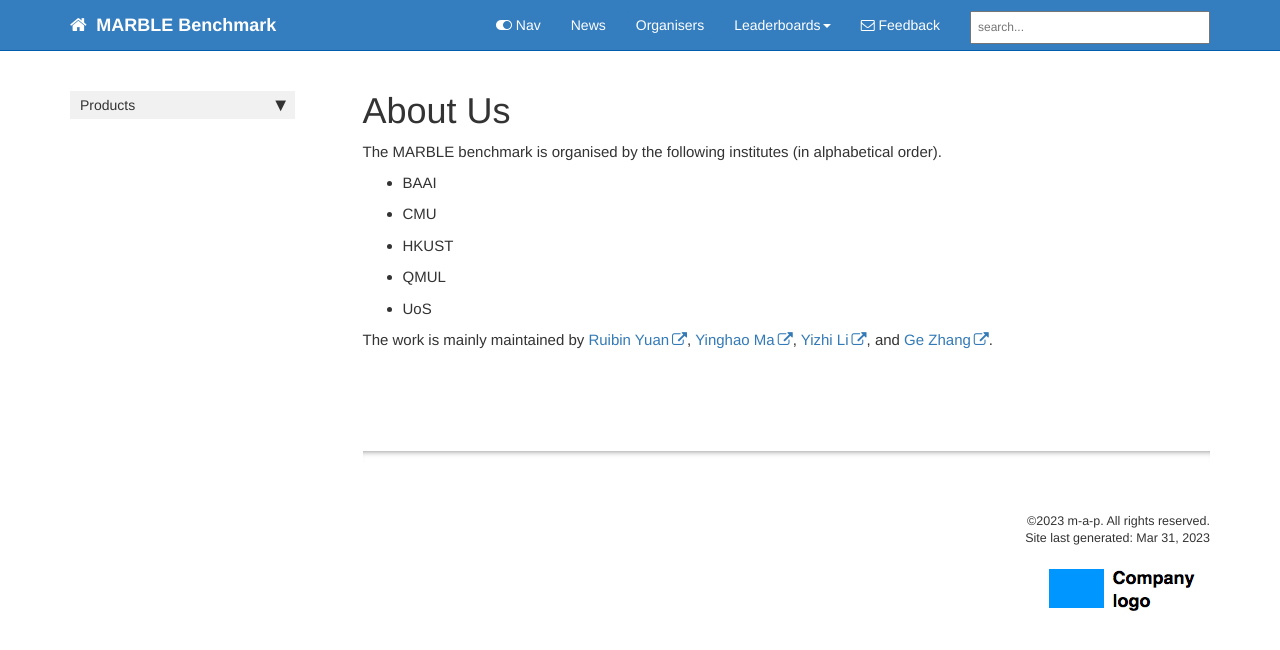
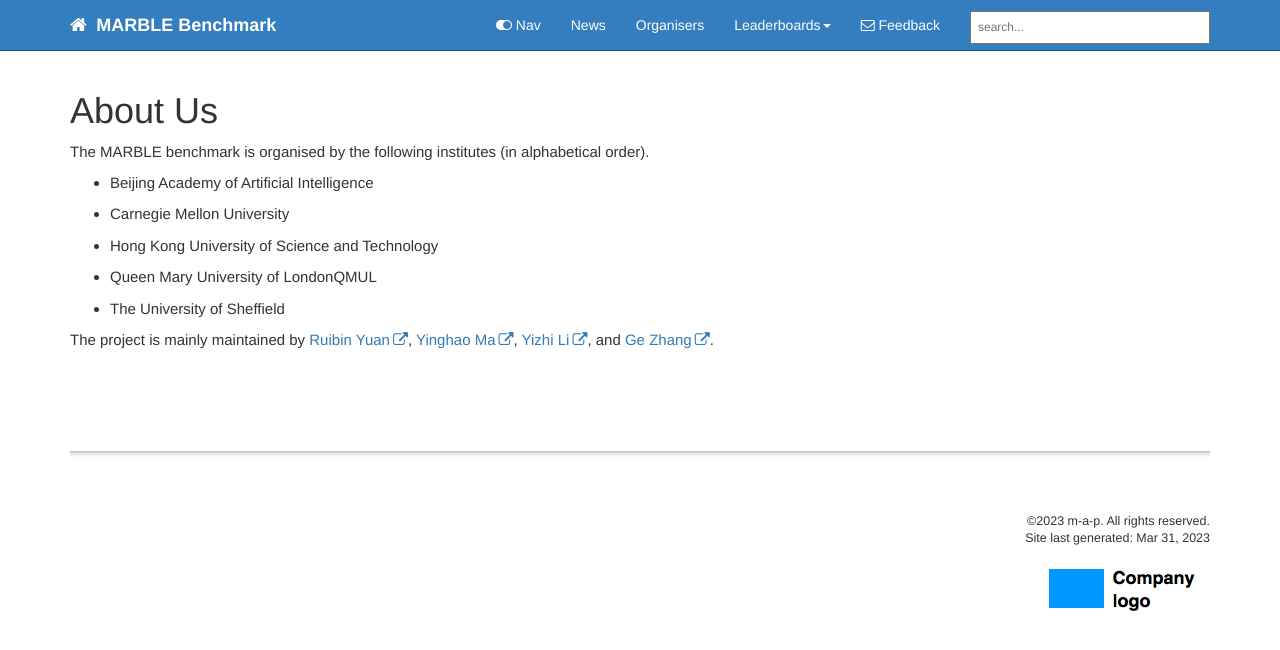
Before and after one commit to yizhilll/marble-bm, a Jekyll site: the page built from pages/organisers/organisers_intro.md, in a window 1280 px wide. Shown: the top 650 px of the page. Built offline with Jekyll 4.4.1, drawn with Linux system fonts in a browser that asks for light colours; comment, search, counter and statistics services are not loaded.

Commit message:
update sidebar and organiser

```diff
--- a/_config.yml
+++ b/_config.yml
@@ -64,6 +64,7 @@ collections:
     output: false
 # collections are declared here. this renders the content in _tooltips and processes it, but doesn't output it as actual files in the output unless you change output to true
 
+# @yizhilll: default for sidebar here? how to disable it?
 defaults:
   -
     scope:
@@ -71,10 +72,12 @@ defaults:
       type: "pages"
     values:
       layout: "page"
-      comments: true
+      # comments: true
+      comments: false
       # if you don't want to use Commento.io and just hide comments, change true to false wherever you see the comments property
       search: true
       sidebar: home_sidebar
+      hide_sidebar: true
       topnav: topnav
   -
     scope:
@@ -91,9 +94,10 @@ defaults:
       type: "posts"
     values:
       layout: "post"
-      comments: true
+      comments: false
       # if you don't want to use Commento.io and just hide comments, change true to false wherever you see the comments property
       search: true
+      hide_sidebar: true
       sidebar: home_sidebar
       topnav: topnav
 
--- a/pages/organisers/organisers_intro.md
+++ b/pages/organisers/organisers_intro.md
@@ -5,10 +5,10 @@ folder: organisers
 ---
 
 The MARBLE benchmark is organised by the following institutes (in alphabetical order).
-- BAAI
-- CMU
-- HKUST
-- QMUL
-- UoS
+- Beijing Academy of Artificial Intelligence
+- Carnegie Mellon University
+- Hong Kong University of Science and Technology
+- Queen Mary University of LondonQMUL
+- The University of Sheffield
 
-The work is mainly maintained by [Ruibin Yuan](https://twitter.com/abc43992899), [Yinghao Ma](https://twitter.com/nicolaus625), [Yizhi Li](https://twitter.com/yizhilll), and [Ge Zhang](https://twitter.com/GeZhang86038849).
+The project is mainly maintained by [Ruibin Yuan](https://twitter.com/abc43992899), [Yinghao Ma](https://twitter.com/nicolaus625), [Yizhi Li](https://twitter.com/yizhilll), and [Ge Zhang](https://twitter.com/GeZhang86038849).
```
Also changed, not shown: index.md (+4 -4 lines).
